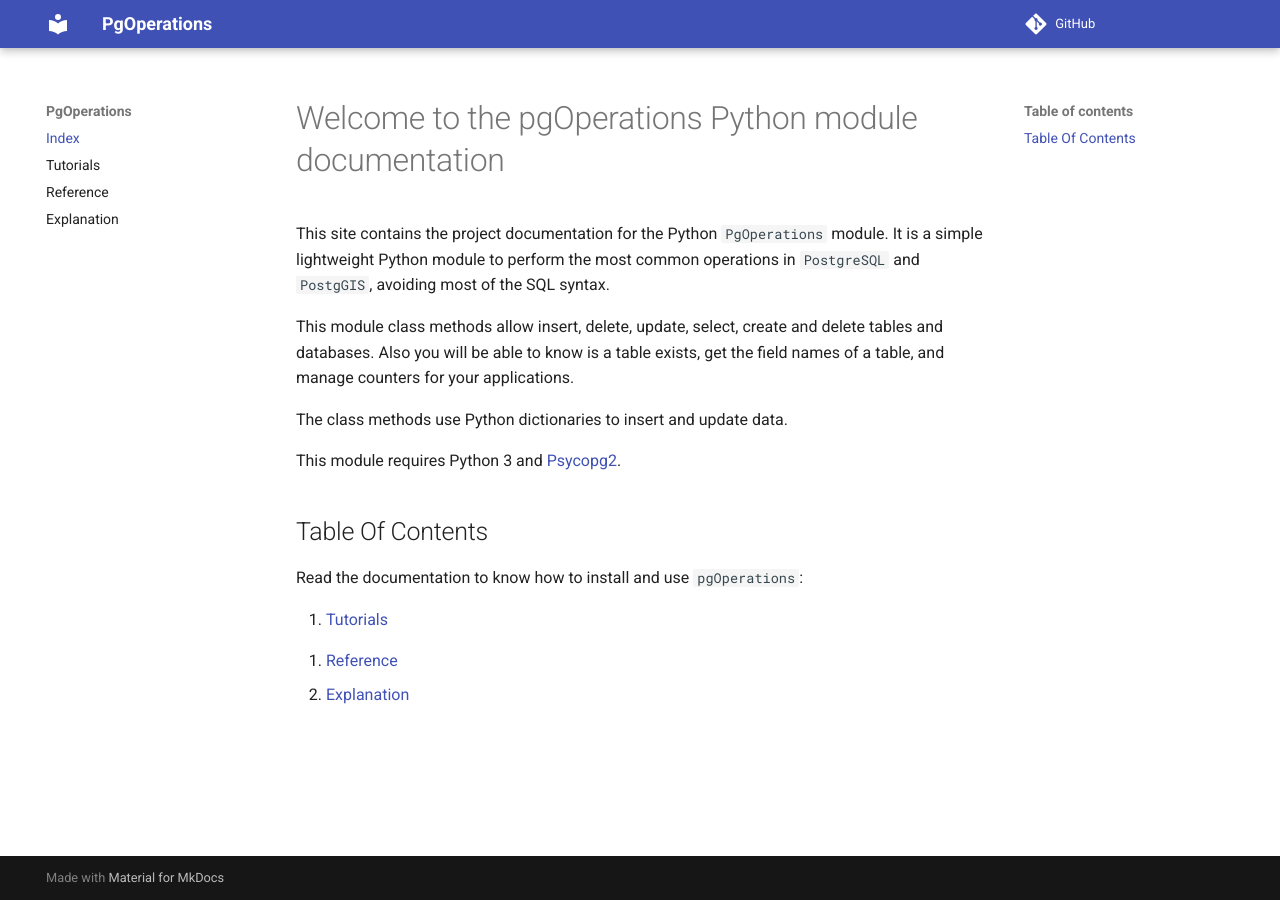
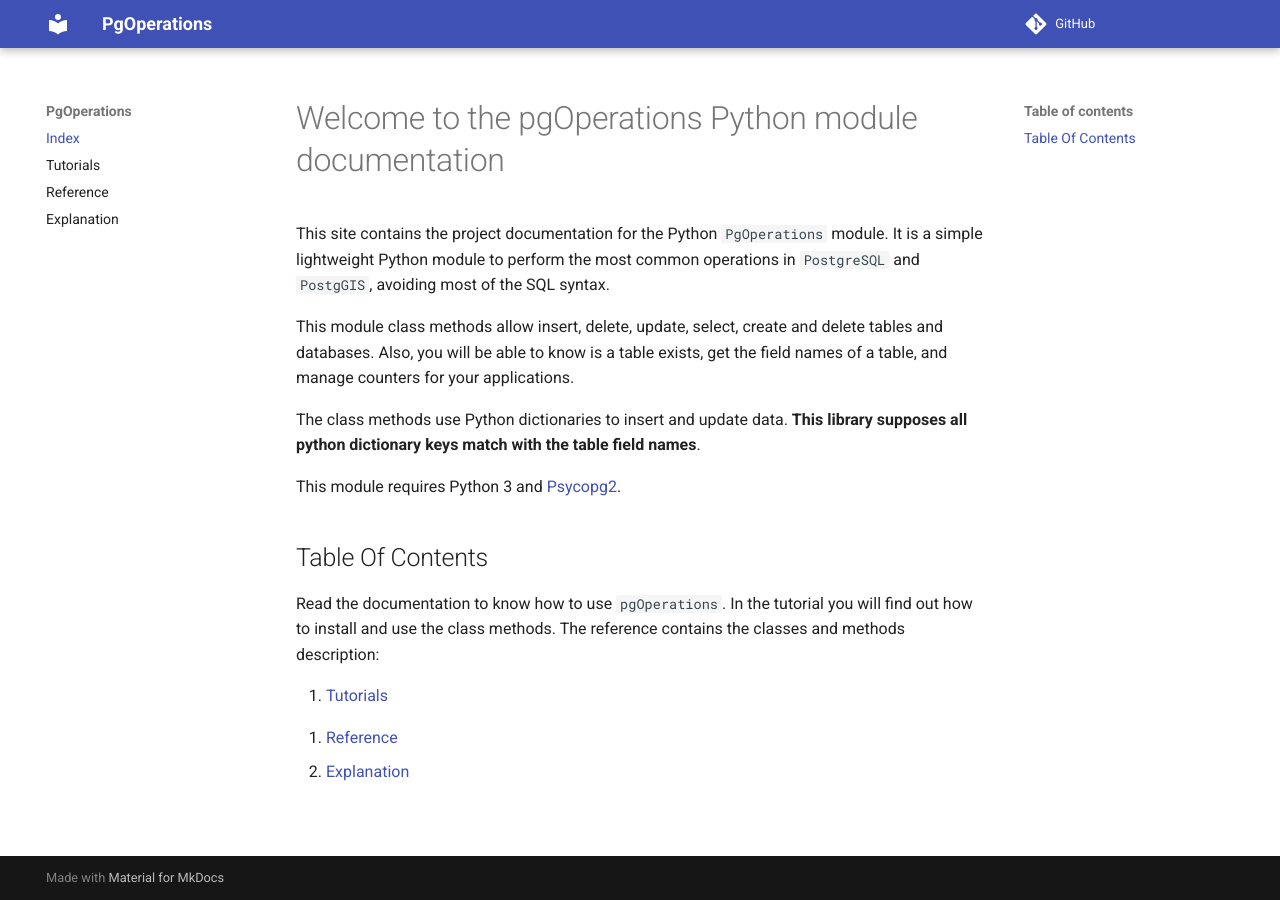
Before and after one commit to joamona/pgOperations, an MkDocs documentation site: the page built from docs/index.md, in a window 1280 px wide. Built offline with MkDocs 1.6.1 and Material for MkDocs 9.7.7, drawn with Linux system fonts in a browser that asks for light colours; comment, search, counter and statistics services are not loaded.

Commit message:
Nuevas correcciones en la documentación

```diff
--- a/docs/index.md
+++ b/docs/index.md
@@ -5,18 +5,20 @@
 common operations in `PostgreSQL` and `PostgGIS`, avoiding most of the SQL syntax.
 
 This module class methods allow insert, delete, update, select, create
-and delete tables and databases. Also you will be able to know is a table exists, get the field names
+and delete tables and databases. Also, you will be able to know is a table exists, get the field names
 of a table, and manage counters for your applications.
 
-The  class methods use Python dictionaries to insert and update data.
+The class methods use Python dictionaries to insert and update data. **This library supposes all python dictionary keys match with the table field names**.
 
 This module requires Python 3 and [Psycopg2](https://pypi.org/project/psycopg2/).
 
 ## Table Of Contents
 
-Read the documentation to know how to install and use `pgOperations`:
+Read the documentation to know how to use `pgOperations`. In the tutorial you will find
+out how to install and use the class methods. The reference contains the classes and methods
+description:
 
 1. [Tutorials](tutorials.md)
 <!--2. [How-To Guides](how-to-guides.md)-->
-3. [Reference](reference.md)
-4. [Explanation](explanation.md)
+1. [Reference](reference.md)
+2. [Explanation](explanation.md)
--- a/pyproject.toml
+++ b/pyproject.toml
@@ -9,7 +9,7 @@
 ]
 description = "Simple tool to perform the most common operations in PostgreSQL and PostGIS with Psycopg2 without writing SQL code. Builds the SQL queries from Pyhton dictionaries."
 readme = "README.md"
-requires-python = ">=3.7"
+requires-python = ">=3"
 classifiers = [
     "Programming Language :: Python :: 3",
     "License :: OSI Approved :: GNU General Public License (GPL)",
```
Also changed, not shown: README.md (+15 -2 lines), docs/explanation.md (+6 -6 lines), 2 other files.
